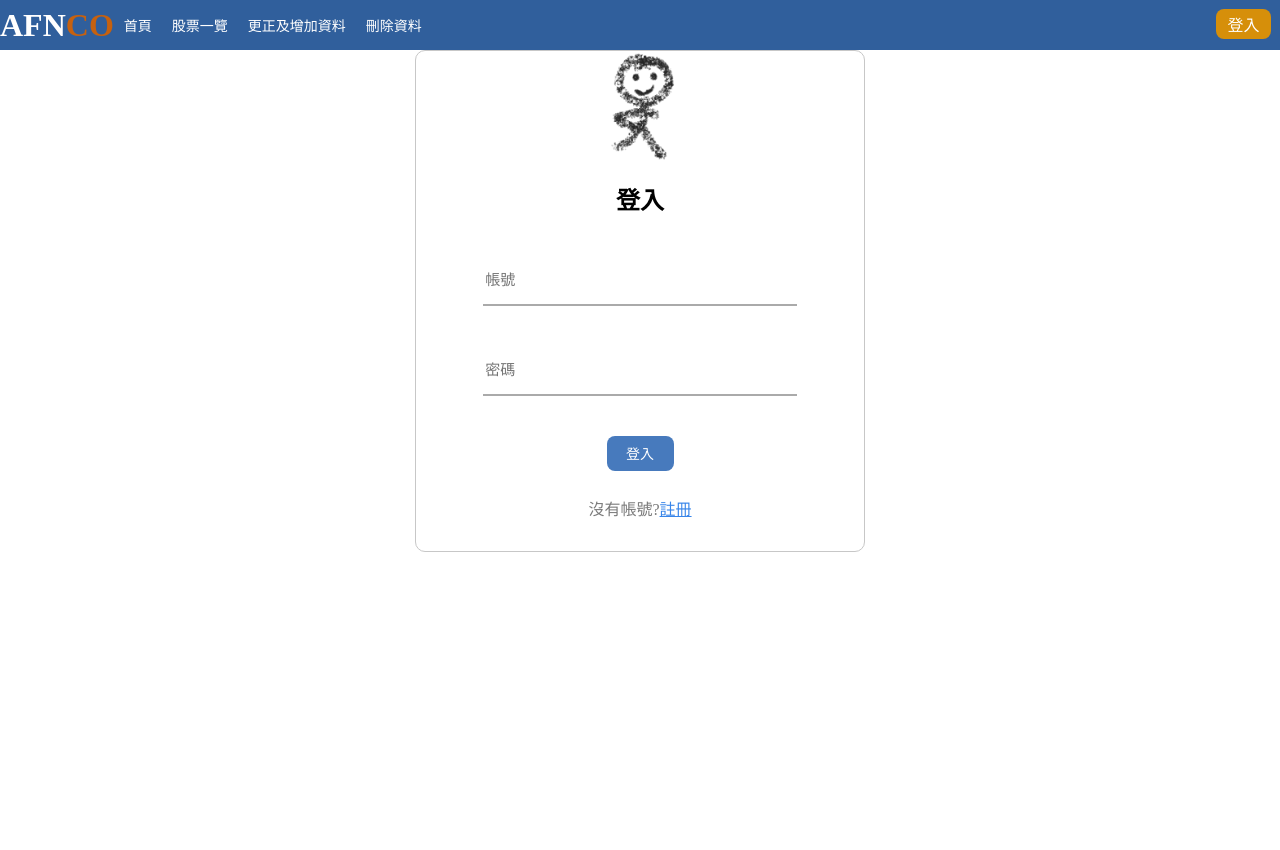
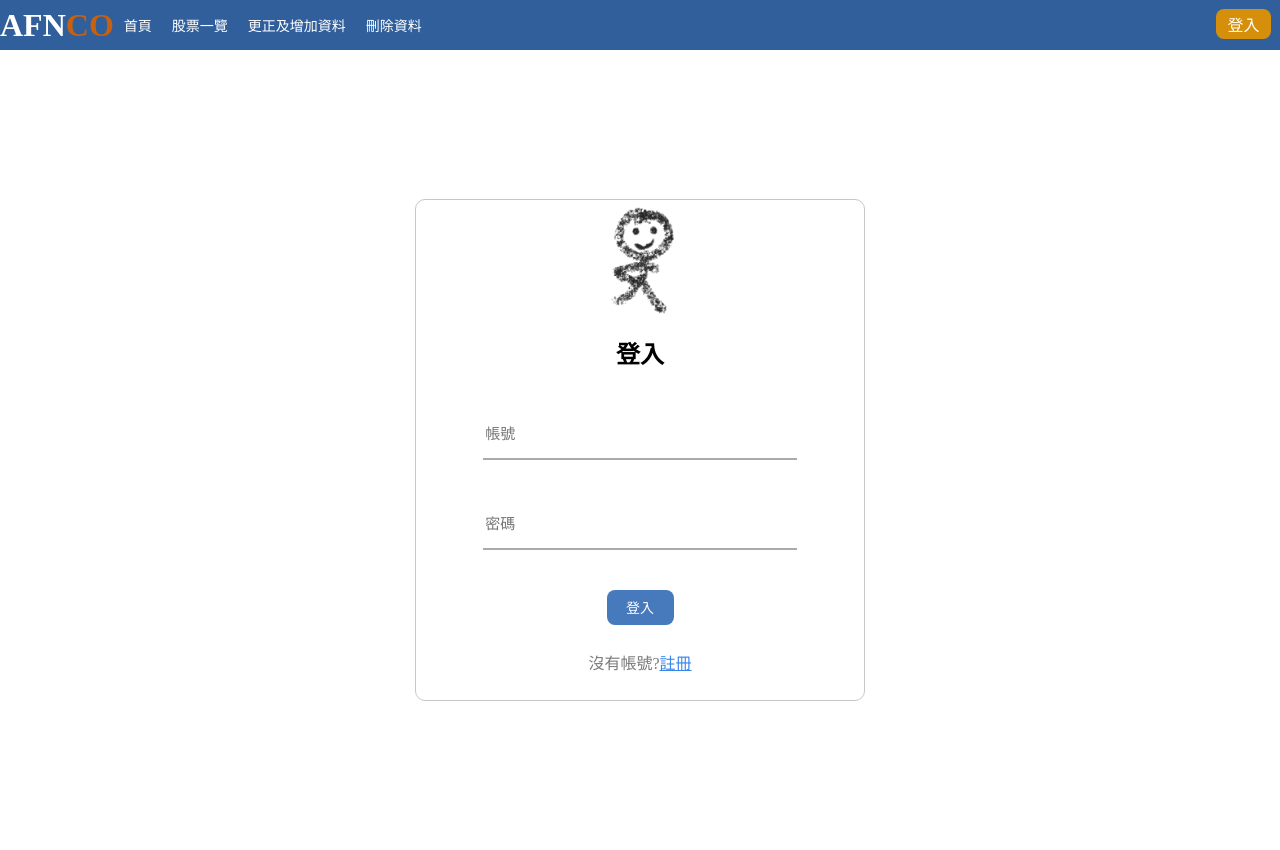
Before and after one commit to klps2146/stonk-record-web, a Flask app: page /login in a window 1280 px wide. Before the commit the page ends 552 px from the top, so only its background shows below. Run offline with Flask 2, Linux system fonts and the light colour scheme.

Commit message:
ver23.0.5

```diff
--- a/static/signin/style.css
+++ b/static/signin/style.css
@@ -1,5 +1,6 @@
 .inner_box{
     width: 100%;
+    height: 100%;
     display:flex;
     align-items: center;
     justify-content:center;
@@ -15,6 +16,7 @@
 }
 
 .icon_i{
+    margin-top: 5px;
     width: 110px;
     height: 110px;
 
--- a/static/signup/style.css
+++ b/static/signup/style.css
@@ -18,6 +18,7 @@
 .icon_i{
     width: 110px;
     height: 110px;
+    margin-top: 5px;
 }
 
 .ins{
```
